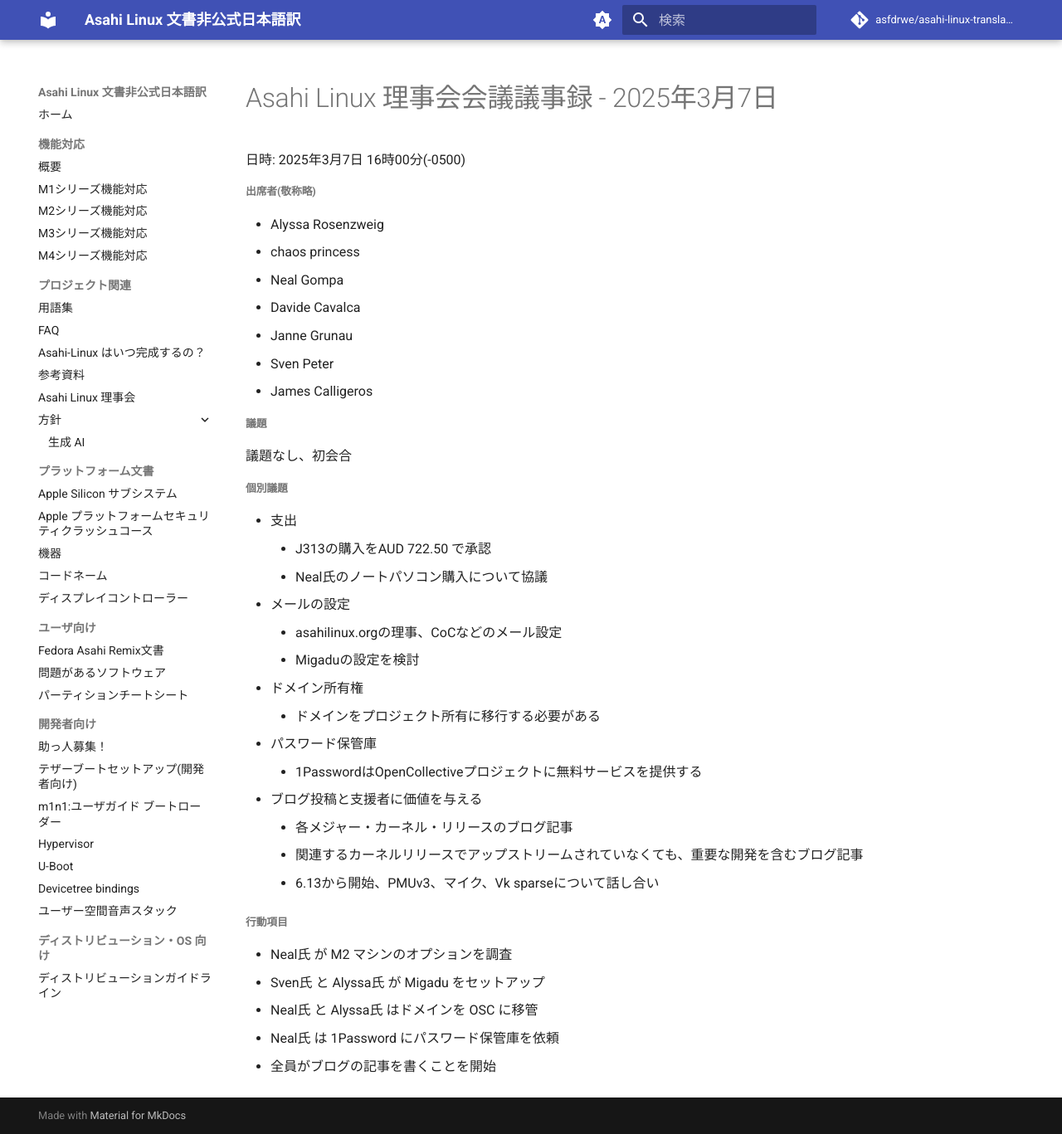
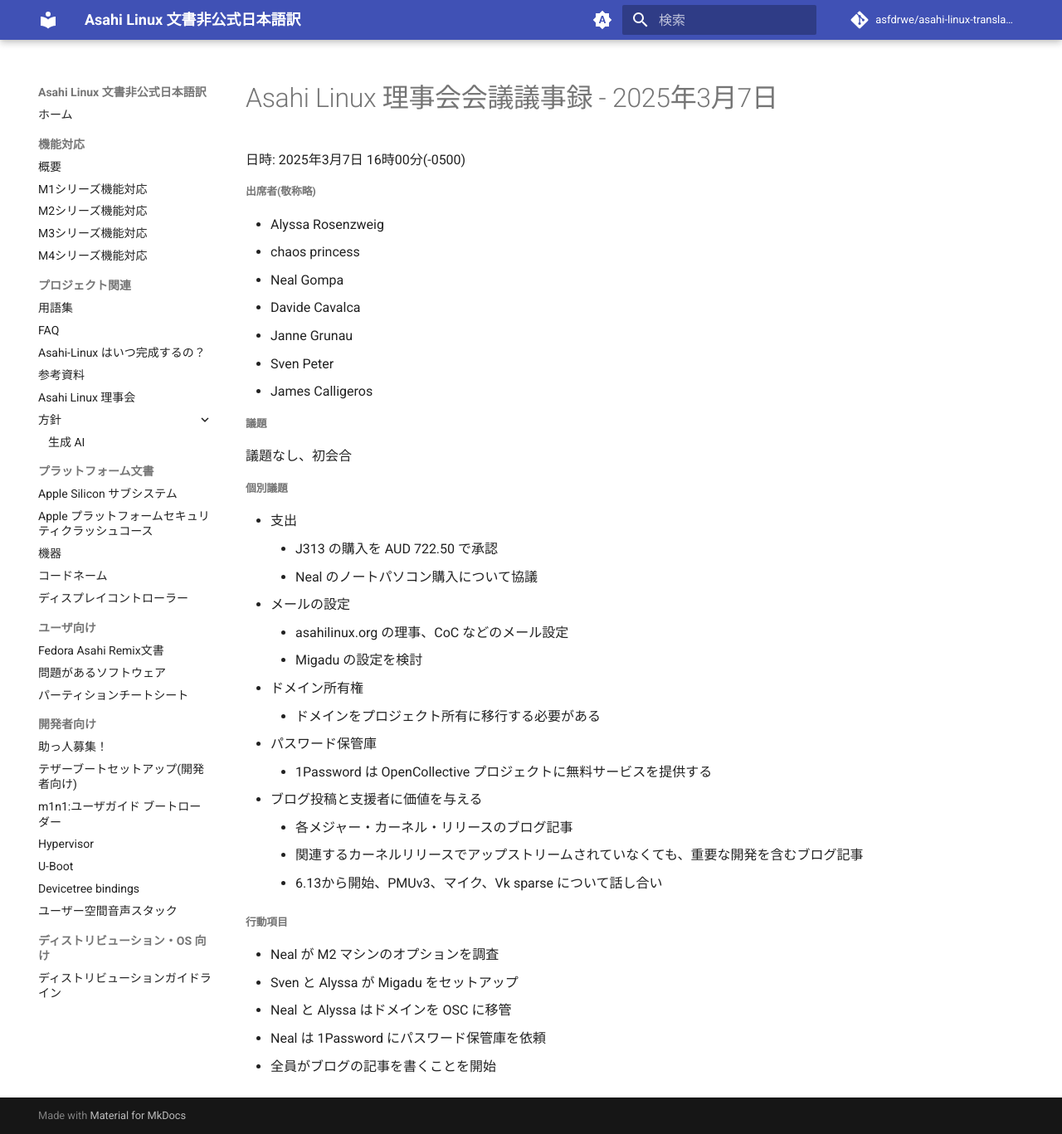
Before and after one commit to asfdrwe/asahi-linux-translations, an MkDocs documentation site: the page built from docs/project/board/minutes/20250307.md, in a window 1280 px wide and 1367 px high. Shown: the whole window at 83% size. Built offline with MkDocs 1.6.1 and Material for MkDocs 9.7.7, drawn with Linux system fonts in a browser that asks for light colours; comment, search, counter and statistics services are not loaded.

Commit message:
fixed misc

```diff
--- a/docs/project/board/minutes/20250307.md
+++ b/docs/project/board/minutes/20250307.md
@@ -18,23 +18,23 @@
 
 ## 個別議題
 - 支出
-    - J313の購入をAUD 722.50 で承認
-    - Neal氏のノートパソコン購入について協議
+    - J313 の購入を AUD 722.50 で承認
+    - Neal のノートパソコン購入について協議
 - メールの設定
-    - asahilinux.orgの理事、CoCなどのメール設定
-    - Migaduの設定を検討
+    - asahilinux.org の理事、CoC などのメール設定
+    - Migadu の設定を検討
 - ドメイン所有権
     - ドメインをプロジェクト所有に移行する必要がある
 - パスワード保管庫
-    - 1PasswordはOpenCollectiveプロジェクトに無料サービスを提供する
+    - 1Password は OpenCollective プロジェクトに無料サービスを提供する
 - ブログ投稿と支援者に価値を与える
     - 各メジャー・カーネル・リリースのブログ記事
     - 関連するカーネルリリースでアップストリームされていなくても、重要な開発を含むブログ記事
-    - 6.13から開始、PMUv3、マイク、Vk sparseについて話し合い
+    - 6.13から開始、PMUv3、マイク、Vk sparse について話し合い
 
 ## 行動項目
-- Neal氏 が M2 マシンのオプションを調査
-- Sven氏 と Alyssa氏 が Migadu をセットアップ
-- Neal氏 と Alyssa氏 はドメインを OSC に移管
-- Neal氏 は 1Password にパスワード保管庫を依頼
+- Neal が M2 マシンのオプションを調査
+- Sven と Alyssa が Migadu をセットアップ
+- Neal と Alyssa はドメインを OSC に移管
+- Neal は 1Password にパスワード保管庫を依頼
 - 全員がブログの記事を書くことを開始
```
Also changed, not shown: docs/project/board/minutes/20250404.md (+5 -5 lines), docs/project/board/minutes/20250502.md (+6 -6 lines), docs/project/board/minutes/20250606.md (+3 -3 lines).
